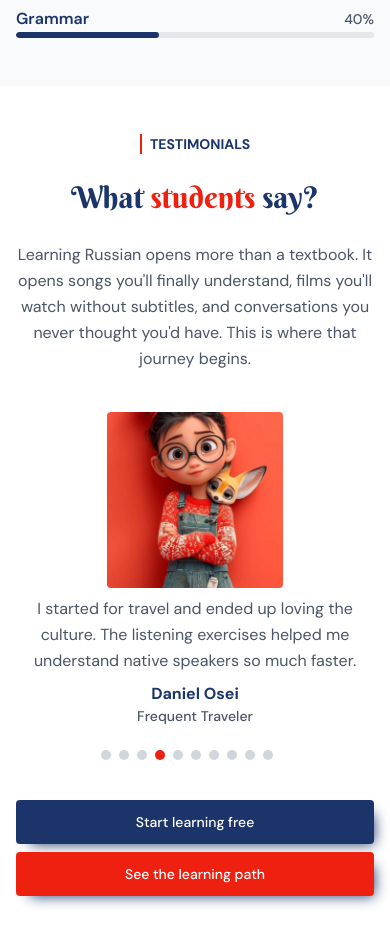
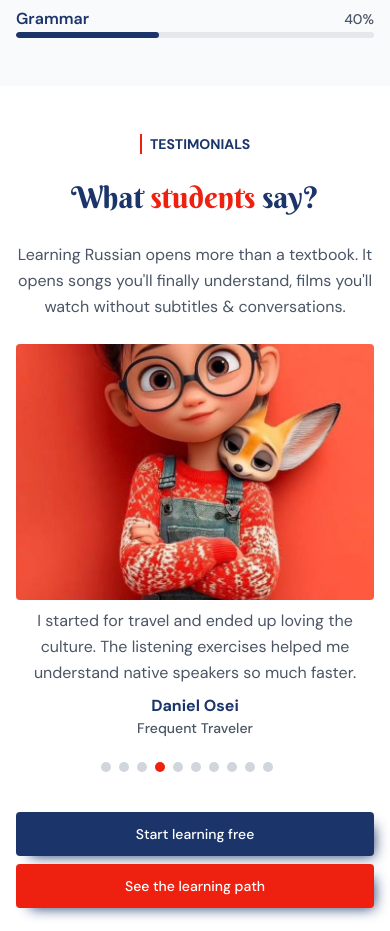
Before and after one commit to sandeepkamara12/Tutor, a React (Vite) app: page / in a window 390 px wide. Shown: the part 8783-9714 px from the top of the page. Built offline with nearby package versions, Linux system fonts and the light colour scheme; no server answers.

Commit message:
update the testimonial image height

```diff
--- a/src/components/Testimonials.jsx
+++ b/src/components/Testimonials.jsx
@@ -69,7 +69,7 @@ export default function Testimonials() {
     <section id="testimonials">
       <div className="custom-container relative z-40 py-12 lg:py-20 flex justify-center flex-col">
         {/* heading */}
-        <div className="flex flex-col lg:w-1/2 mx-auto gap-6 items-center text-center mb-10">
+        <div className="flex flex-col lg:w-1/2 mx-auto gap-6 items-center text-center mb-6">
           <p className="uppercase font-bold text-russian-dark-blue border-l-2 border-russian-red pl-2 text-sm">
             Testimonials
           </p>
@@ -78,7 +78,7 @@ export default function Testimonials() {
           </h1>
           <p>
             Learning Russian opens more than a textbook. It opens songs you'll finally understand, films you'll watch
-            without subtitles, and conversations you never thought you'd have. This is where that journey begins.
+            without subtitles & conversations.
           </p>
         </div>
 
--- a/src/components/ui/TestimonialSlider.jsx
+++ b/src/components/ui/TestimonialSlider.jsx
@@ -342,7 +342,7 @@ export default function TestimonialSlider({
                 }}
                 {...cardProps}
               >
-                <div className={cx('h-44 aspect-square mx-auto md:mx-0 md:aspect-auto md:h-72 md:h-auto rounded relative overflow-hidden z-50', classNames.image)}>
+                <div className={cx('max-h-64 h-64 md:max-h-auto mx-auto md:mx-0 md:aspect-auto md:h-auto rounded relative overflow-hidden z-50', classNames.image)}>
                   <img src={t.img} alt={t.name} className="w-full h-full object-cover object-center" />
                 </div>
 
```
